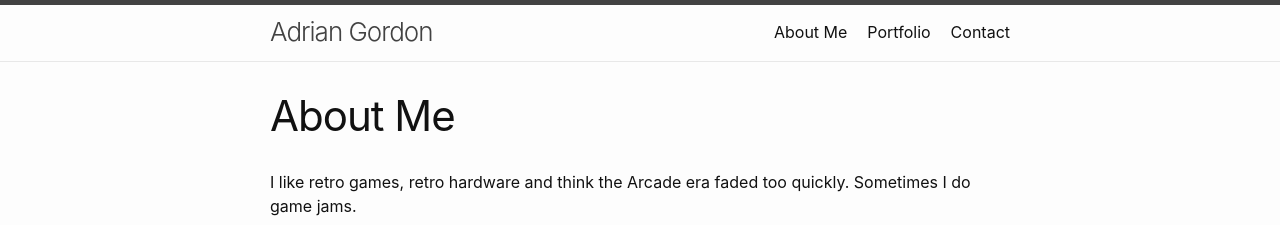
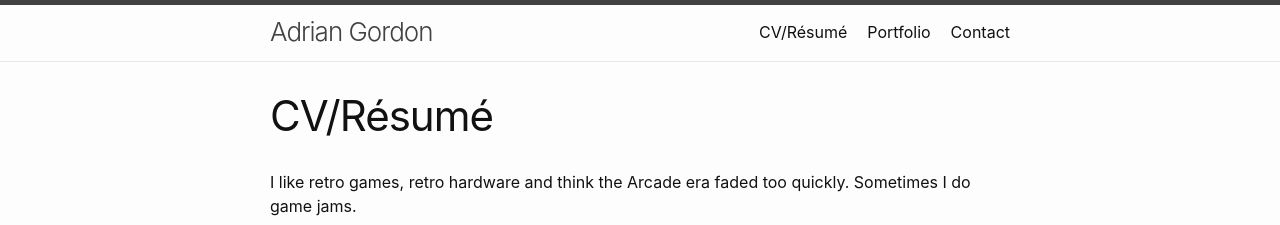
Before and after one commit to TheADrain/Portfolio, a Jekyll site: the page built from docs/index.markdown, in a window 1280 px wide. Shown: the top 225 px of the page. Built offline with Jekyll 4.4.1, drawn with Linux system fonts in a browser that asks for light colours.

Commit message:
Update index.markdown

```diff
--- a/docs/index.markdown
+++ b/docs/index.markdown
@@ -1,6 +1,6 @@
 ---
 layout: page
-title: About Me
+title: CV/Résumé
 order: 1
 ---
 I like retro games, retro hardware and think the Arcade era faded too quickly. Sometimes I do game jams.
```
